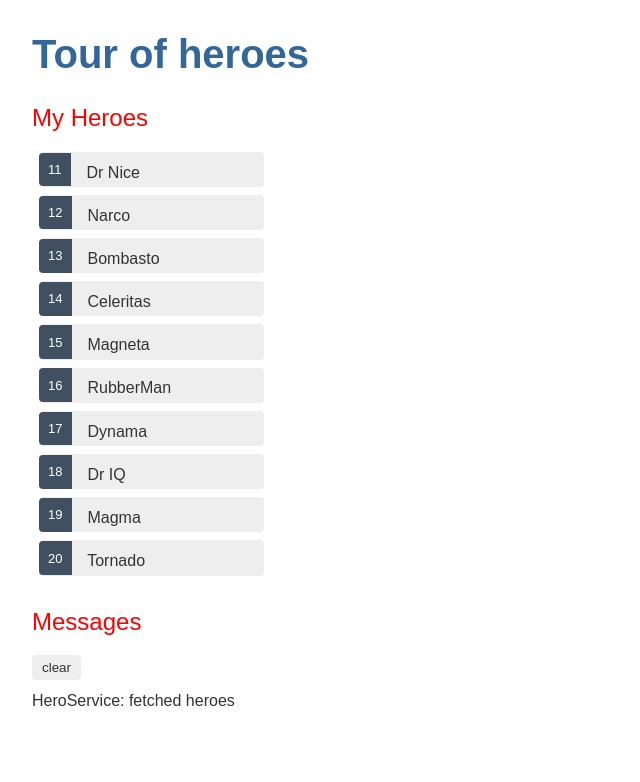
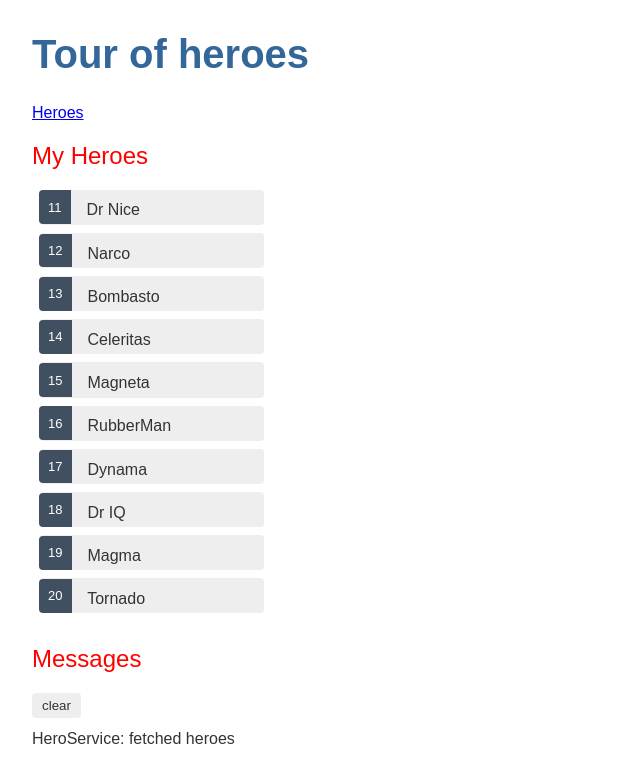
Before and after one commit to Viki2-0/angular-tour-of-heroes, an Angular app: page /heroes in a window 1280 px wide. Shown: the top 782 px of the page, without its empty margins (0-640 px from the left). Built offline with nearby package versions, Linux system fonts and the light colour scheme.

Commit message:
added routing

```diff
--- a/src/app/app.component.html
+++ b/src/app/app.component.html
@@ -1,3 +1,6 @@
 <h1>{{title}}</h1>
-<app-heroes></app-heroes>
+<nav>
+  <a routerLink="/heroes">Heroes</a>
+</nav>
+<router-outlet></router-outlet>
 <app-messages></app-messages>
--- a/src/app/app.module.ts
+++ b/src/app/app.module.ts
@@ -5,6 +5,7 @@
 import { HeroesComponent } from './heroes/heroes.component';
 import { HeroDetailComponent } from './hero-detail/hero-detail.component';
 import { MessagesComponent } from './messages/messages.component';
+import { AppRoutingModule } from './app-routing.module';
 
 @NgModule({
   declarations: [
@@ -15,7 +16,8 @@
   ],
   imports: [
     BrowserModule,
-    FormsModule
+    FormsModule,
+    AppRoutingModule
   ],
   providers: [],
   bootstrap: [AppComponent]
```
Also changed, not shown: src/app/app-routing.module.ts (added, +13 -0 lines).
